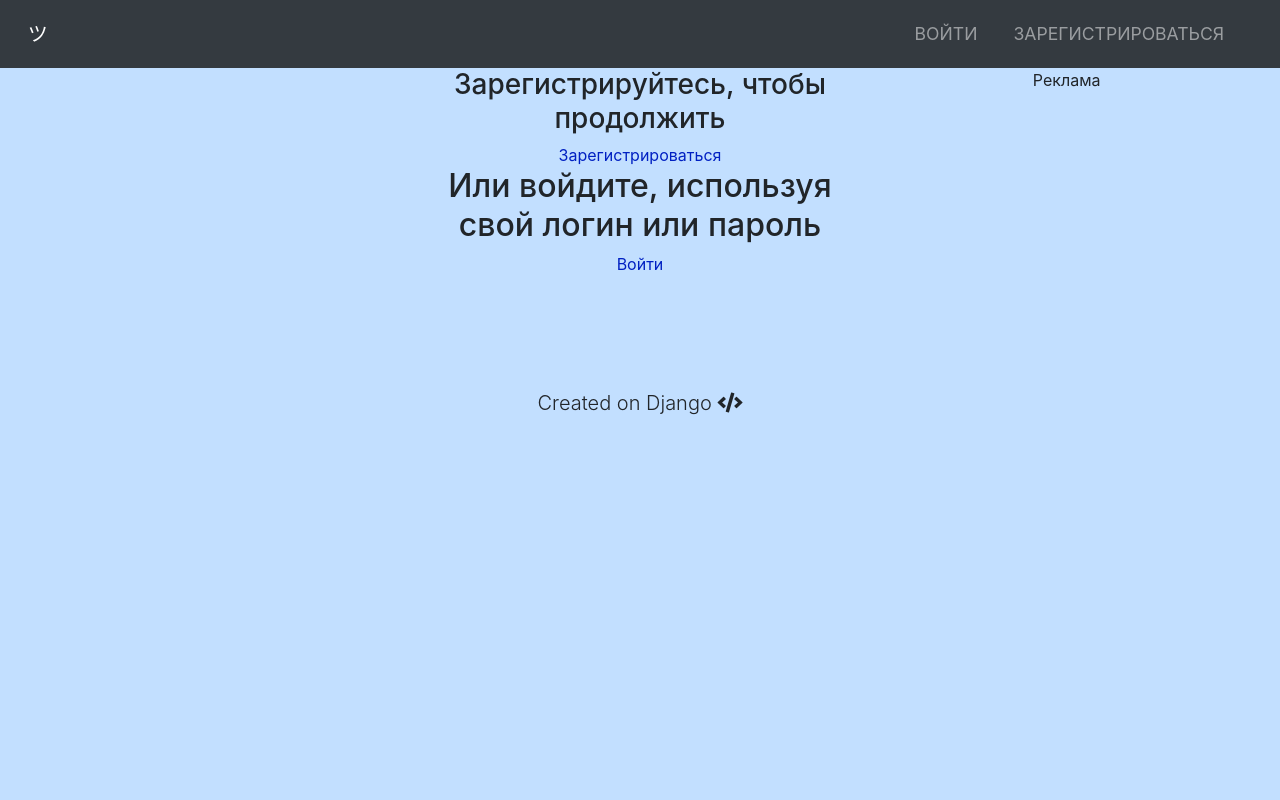
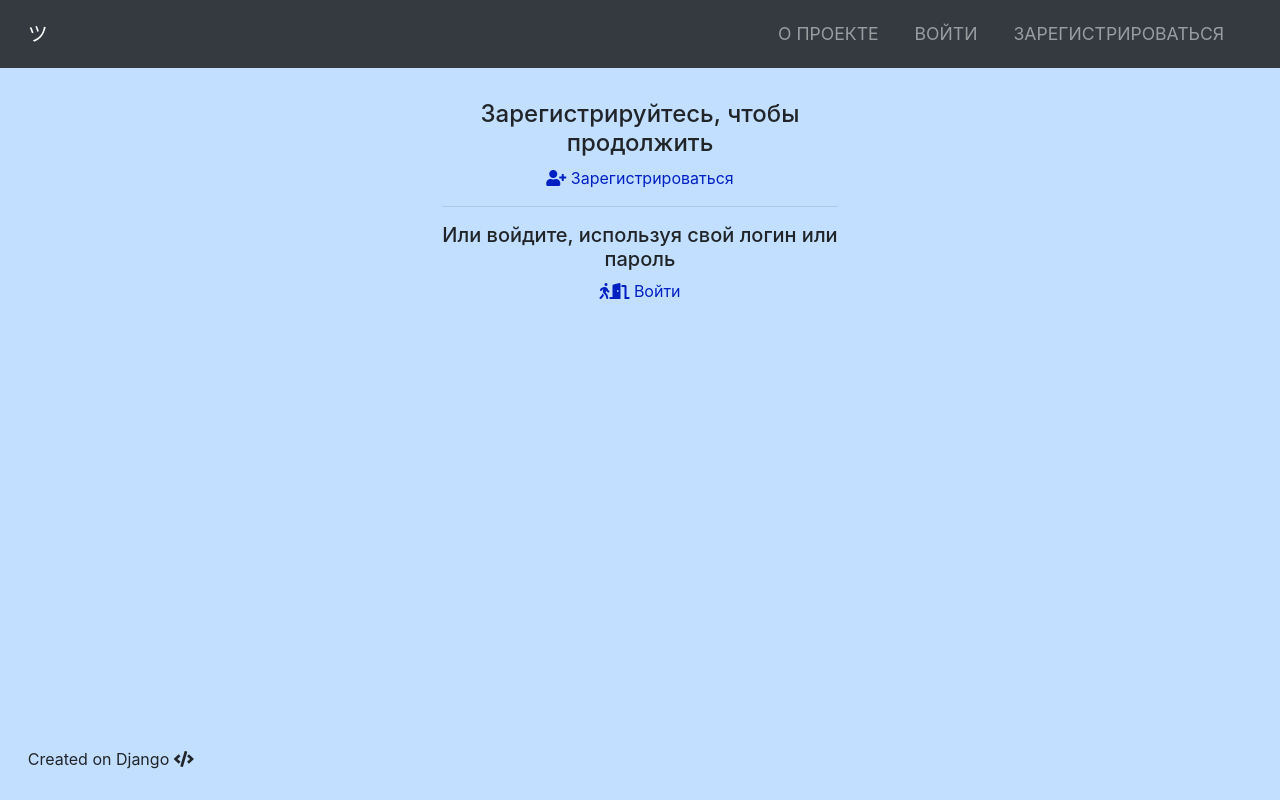
Before and after one commit to Denizz/linko, a Django app: page / in a window 1280 px wide. Run offline with Django 3.2, Linux system fonts and the light colour scheme; some libraries are stand-ins or nearby versions.

Commit message:
templates modified

```diff
--- /dev/null
+++ b/links/templates/links/about.html
@@ -0,0 +1,4 @@
+{% extends 'links/base.html' %}
+{% block content %}
+<p class="lead">О нас</p>
+{% endblock %}
--- a/links/templates/links/base.html
+++ b/links/templates/links/base.html
@@ -19,6 +19,9 @@
         <div class="collapse navbar-collapse" id="navbarResponsive">
             <ul class="navbar-nav ml-auto">
                 <li class="nav-item">
+                    <a class="nav-link" href="{% url 'about' %}">О проекте</a>
+                </li>
+                <li class="nav-item">
                         {% if user.is_authenticated %}
                     <a class="nav-link active" href="{% url 'logout' %}"><i class="fa fa-user"></i> {{ user }}, выйти</a>
                 </li>
@@ -37,17 +40,6 @@
 </nav>
             {% block content %}
             {% endblock %}
-<footer>
-        <div class="navbar-static-bottom row-fluid text-center sticky-bottom">
-            <div class="navbar-inner">
-                <div class="container">
-                    <p class="lead">
-                        Created on Django <i class="fas fa-code"></i>
-                    </p>
-                </div>
-            </div>
-        </div>
 
-</footer>
 </body>
 </html>
--- a/links/templates/links/index.html
+++ b/links/templates/links/index.html
@@ -5,19 +5,35 @@
             <div class="col-sm-4">
 
             </div>
-            <div class="col-sm-4">
+            <div class="col-sm-4" style="padding-top: 2rem; ">
                 {% if user.is_authenticated %}
-                <h4>Добро пожаловать, {{user}}!</h4>
-                <a class="link" href="{% url 'userpage' %}">Перейти в акаунт</a>
+                <br>
+                <h5>Добро пожаловать, {{user}}!</h5>
+                <a class="lead" href="{% url 'userpage' %}"><i class="far fa-address-book"></i> Перейти в акаунт</a>
                 {% else %}
-                <h3>Зарегистрируйтесь, чтобы продолжить</h3>
-                <a href="{% url 'signup' %}">Зарегистрироваться</a>
-                <h2>Или войдите, используя свой логин или пароль</h2>
-                <a href="{% url 'login' %}">Войти</a>
+                <h4>Зарегистрируйтесь, чтобы продолжить</h4>
+                <a href="{% url 'signup' %}"><i class="fas fa-user-plus"></i> Зарегистрироваться</a>
+                <hr>
+                <h5>Или войдите, используя свой логин или пароль</h5>
+                <a href="{% url 'login' %}"><i class="fas fa-walking"></i><i class="fas fa-door-open"></i> Войти</a>
                 {% endif %}
             </div>
-            <div class="col-sm-4">Реклама</div>
         </div>
+    <div style="height: 25%;">
+
+    </div>
 </div>
+<footer>
+        <div class="navbar fixed-bottom text-center">
+            <div class="navbar-inner">
+                <div class="container">
+                    <p>
+                        Created on Django <i class="fas fa-code"></i>
+                    </p>
+                </div>
+            </div>
+        </div>
+
+</footer>
 
 {% endblock %}
--- a/links/templates/links/userpage.html
+++ b/links/templates/links/userpage.html
@@ -58,7 +58,7 @@
                 </form>
                 {% endif %}
             </div>
-            <div class="col-sm-2"><small>Реклама</small></div>
+            <div class="col-sm-2"></div>
         </div>
 </div>
 {% endblock %}
--- a/links/urls.py
+++ b/links/urls.py
@@ -16,4 +16,6 @@ urlpatterns = [
     url(r'login/$', LoginView.as_view(redirect_authenticated_user=True), name='login'),
     path('userpage/remove/<pk>/', views.remove, name='remove'),
     url(r'^signup/$', views.signup, name='signup'),
+    url(r'^about/$', views.about, name='about'),
+
 ]
--- a/links/views.py
+++ b/links/views.py
@@ -11,6 +11,9 @@ from django.db.models import Q
 def index(request):
     form = LoginForm()
     return TemplateResponse(request, 'links/index.html', {'form': form})
+
+def about(request):
+    return TemplateResponse(request, 'links/about.html', {})
 
 
 def list(request):
```
